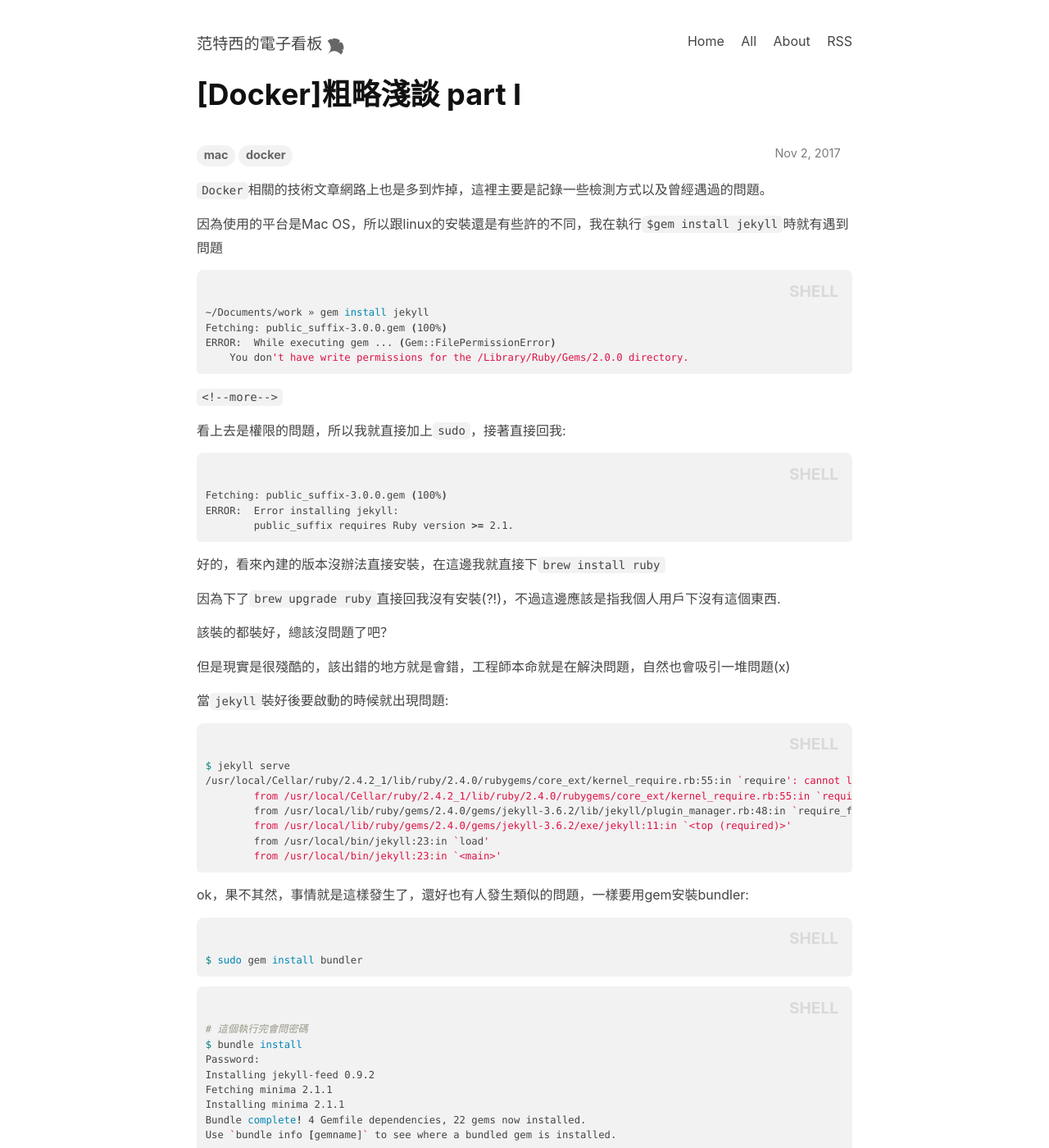
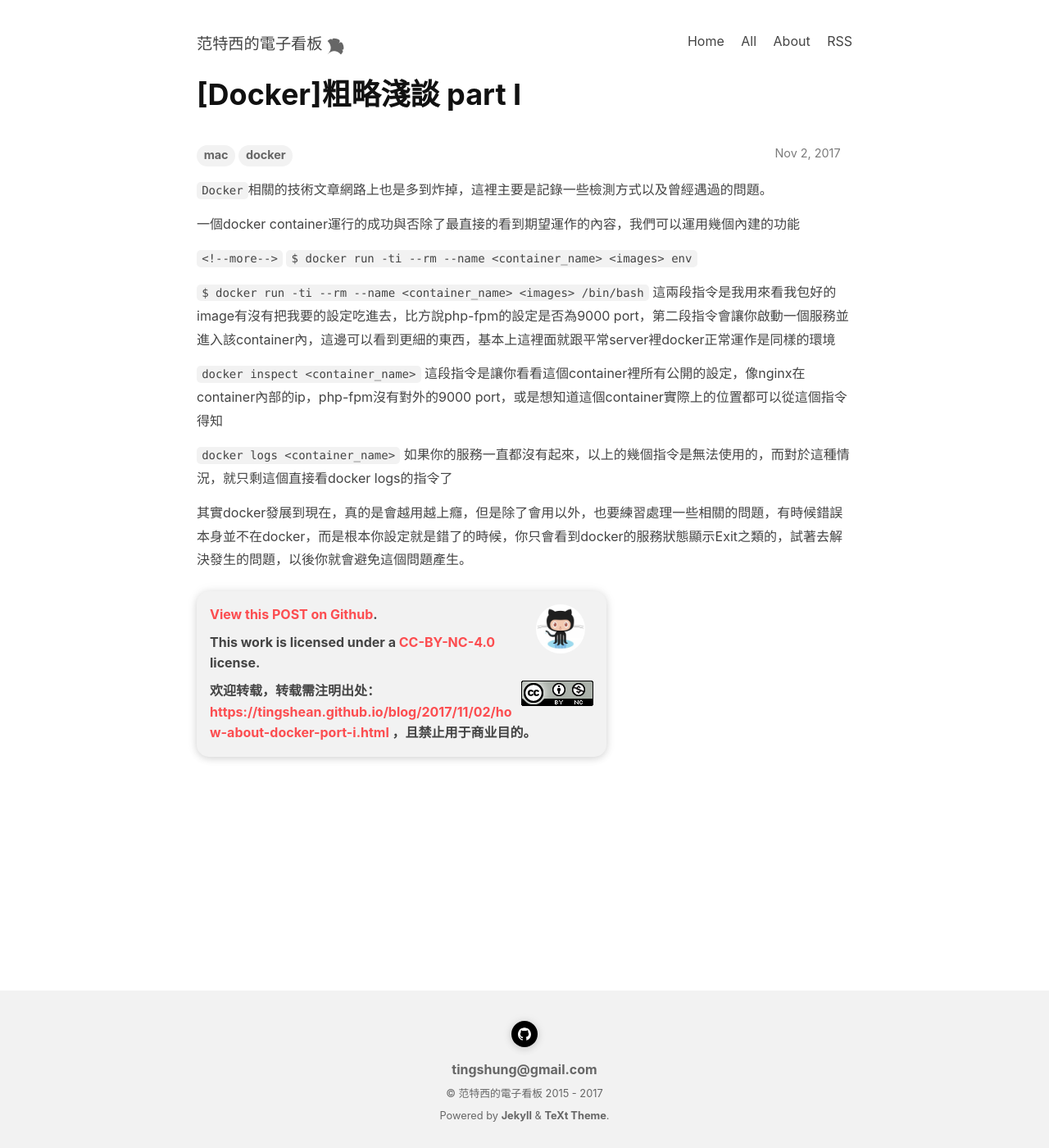
Before and after one commit to tingShean/tingshean.github.io, a Jekyll site: the page built from _posts/2017-11-02-how-about-docker-port-i.md, in a window 1280 px wide and 1400 px high. Shown: the whole window at 82% size. Built offline with Jekyll 4.4.1, drawn with Linux system fonts in a browser that asks for light colours; nearby versions of some CDN libraries; comment, search, counter and statistics services are not loaded; some of the changed text lies outside the part shown.

Commit message:
[Modify]post 20171102

```diff
--- a/_posts/2017-11-02-how-about-docker-port-i.md
+++ b/_posts/2017-11-02-how-about-docker-port-i.md
@@ -9,76 +9,21 @@ tags: mac docker
 `Docker`相關的技術文章網路上也是多到炸掉，這裡主要是記錄一些檢測方式以及曾經遇過的問題。
 
 
+一個docker container運行的成功與否除了最直接的看到期望運作的內容，我們可以運用幾個內建的功能
+
+`<!--more-->`
+`$ docker run -ti --rm --name <container_name> <images> env`
+
+`$ docker run -ti --rm --name <container_name> <images> /bin/bash`
+這兩段指令是我用來看我包好的image有沒有把我要的設定吃進去，比方說php-fpm的設定是否為9000 port，第二段指令會讓你啟動一個服務並進入該container內，這邊可以看到更細的東西，基本上這裡面就跟平常server裡docker正常運作是同樣的環境
 
 
-
-因為使用的平台是Mac OS，所以跟linux的安裝還是有些許的不同，我在執行`$gem install jekyll`時就有遇到問題
-
-{% highlight shell %}
-~/Documents/work » gem install jekyll
-Fetching: public_suffix-3.0.0.gem (100%)
-ERROR:  While executing gem ... (Gem::FilePermissionError)
-    You don't have write permissions for the /Library/Ruby/Gems/2.0.0 directory.
-{% endhighlight %}
-
-`<!--more-->`
+`docker inspect <container_name>`
+這段指令是讓你看看這個container裡所有公開的設定，像nginx在container內部的ip，php-fpm沒有對外的9000 port，或是想知道這個container實際上的位置都可以從這個指令得知
 
 
-看上去是權限的問題，所以我就直接加上`sudo`，接著直接回我:
-
-{% highlight shell %}
-Fetching: public_suffix-3.0.0.gem (100%)
-ERROR:  Error installing jekyll:
-	public_suffix requires Ruby version >= 2.1.
-{% endhighlight %}
-
-好的，看來內建的版本沒辦法直接安裝，在這邊我就直接下`brew install ruby`
-
-因為下了`brew upgrade ruby`直接回我沒有安裝(?!)，不過這邊應該是指我個人用戶下沒有這個東西.
-
-該裝的都裝好，總該沒問題了吧？
-
-但是現實是很殘酷的，該出錯的地方就是會錯，工程師本命就是在解決問題，自然也會吸引一堆問題(x)
+`docker logs <container_name>`
+如果你的服務一直都沒有起來，以上的幾個指令是無法使用的，而對於這種情況，就只剩這個直接看docker logs的指令了
 
 
-當`jekyll`裝好後要啟動的時候就出現問題:
-
-{% highlight shell %}
-$ jekyll serve
-/usr/local/Cellar/ruby/2.4.2_1/lib/ruby/2.4.0/rubygems/core_ext/kernel_require.rb:55:in `require': cannot load such file -- bundler (LoadError)
-	from /usr/local/Cellar/ruby/2.4.2_1/lib/ruby/2.4.0/rubygems/core_ext/kernel_require.rb:55:in `require'
-	from /usr/local/lib/ruby/gems/2.4.0/gems/jekyll-3.6.2/lib/jekyll/plugin_manager.rb:48:in `require_from_bundler'
-	from /usr/local/lib/ruby/gems/2.4.0/gems/jekyll-3.6.2/exe/jekyll:11:in `<top (required)>'
-	from /usr/local/bin/jekyll:23:in `load'
-	from /usr/local/bin/jekyll:23:in `<main>'
-{% endhighlight %}
-
-
-ok，果不其然，事情就是這樣發生了，還好也有人發生類似的問題，一樣要用gem安裝bundler:
-
-{% highlight shell%}
-$ sudo gem install bundler
-{% endhighlight %}
-
-{% highlight shell %}
-# 這個執行完會問密碼
-$ bundle install
-Password:
-Installing jekyll-feed 0.9.2
-Fetching minima 2.1.1
-Installing minima 2.1.1
-Bundle complete! 4 Gemfile dependencies, 22 gems now installed.
-Use `bundle info [gemname]` to see where a bundled gem is installed.
-{% endhighlight %}
-
-最後就是啟動啦
-{% highlight shell %}
-$ bundle exec jekyll serv
-{% endhighlight %}
-
-[Jekyll運行問題出處][jekyll-git]
-
-[Jekyll安裝參考網站][jekyll-url]
-
-[jekyll-git]: https://github.com/jekyll/jekyll/issues/5165
-[jekyll-url]: http://seans.tw/2016/make-own-blog-with-jekyll-and-github-page/
+其實docker發展到現在，真的是會越用越上癮，但是除了會用以外，也要練習處理一些相關的問題，有時候錯誤本身並不在docker，而是根本你設定就是錯了的時候，你只會看到docker的服務狀態顯示Exit之類的，試著去解決發生的問題，以後你就會避免這個問題產生。
```
